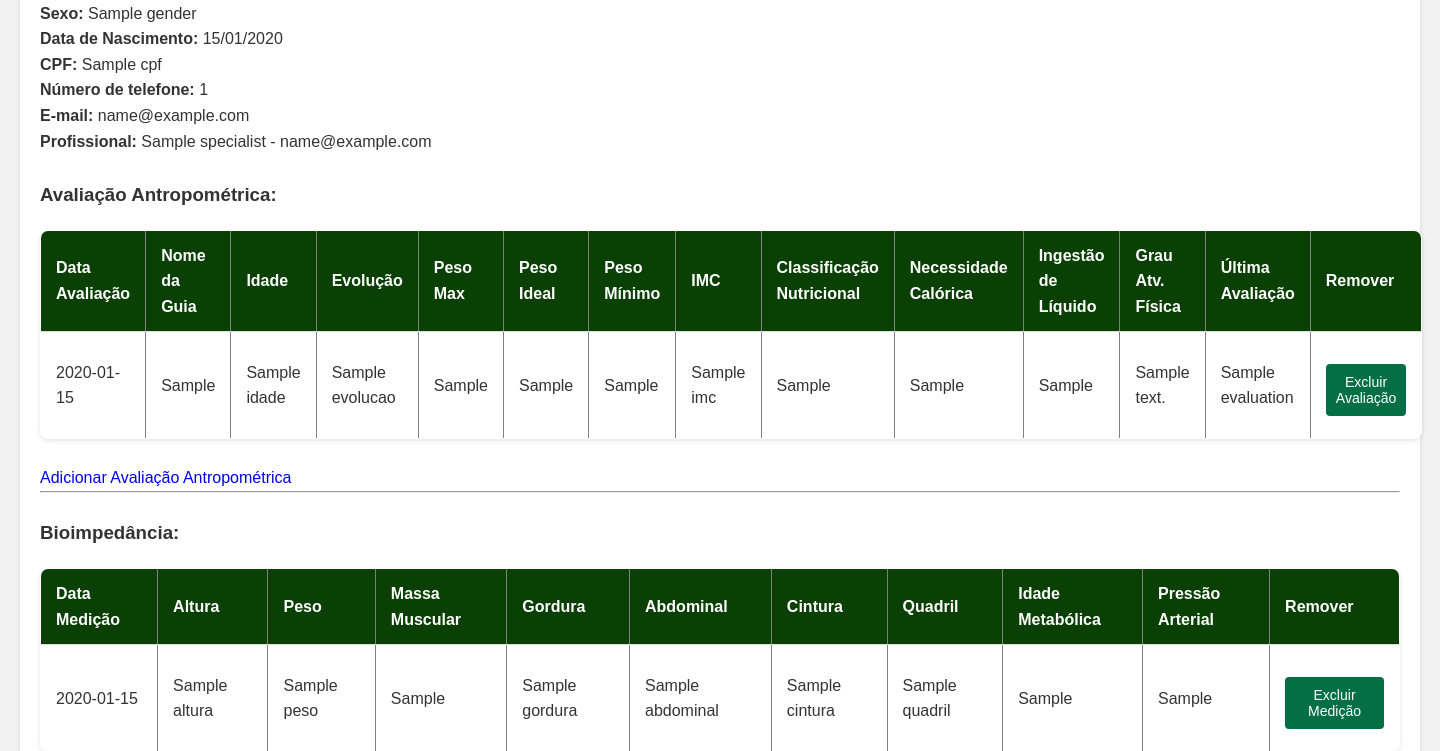
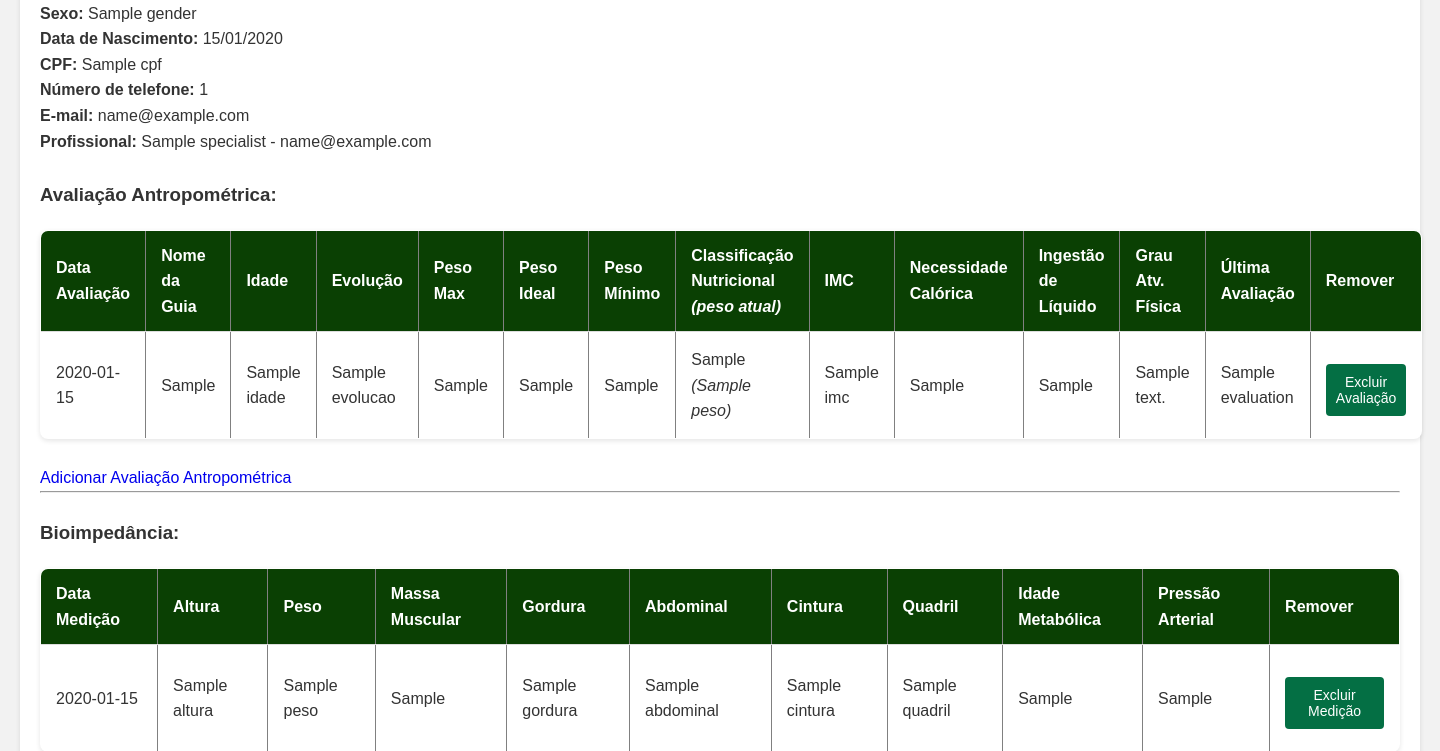
Before and after one commit to VandersonTorres/emagreSER-manager, a Flask app: template app/templates/admin/patients/view_patient.html in a window 1440 px wide. Shown: the part 522-1273 px from the top of the page. Run offline with Flask 3, Linux system fonts and the light colour scheme; the template is opened without the code that fills it: most values are stand-ins (such as "Sample title", 1, 10 or a date in 2020); parts of the project's set-up code (start-up, migrations or seed data) failed here and were passed over.

Commit message:
improving the view of patients (anthro)

```diff
--- a/app/templates/admin/patients/view_patient.html
+++ b/app/templates/admin/patients/view_patient.html
@@ -45,8 +45,8 @@
                 <th>Peso Max</th>
                 <th>Peso Ideal</th>
                 <th>Peso Mínimo</th>
+                <th>Classificação Nutricional <i>(peso atual)</i></th>
                 <th>IMC</th>
-                <th>Classificação Nutricional</th>
                 <th>Necessidade Calórica</th>
                 <th>Ingestão de Líquido</th>
                 <th>Grau Atv. Física</th>
@@ -64,8 +64,13 @@
                 <td>{{ evaluation.p_max }}</td>
                 <td>{{ evaluation.p_ide }}</td>
                 <td>{{ evaluation.p_min }}</td>
+                <td>
+                    {{ evaluation.nutri_class }}
+                    {% if loop.index <= patient.skinfolds|length %}
+                        <i>({{ patient.skinfolds[-loop.index].peso }})</i>
+                    {% endif %}
+                </td>
                 <td>{{ evaluation.imc }}</td>
-                <td>{{ evaluation.nutri_class }}</td>
                 <td>{{ evaluation.necessidade_calorica }}</td>
                 <td>{{ evaluation.ingestao_liquido }}</td>
                 <td>{{ evaluation.grau_atv_fisica }}</td>
```
